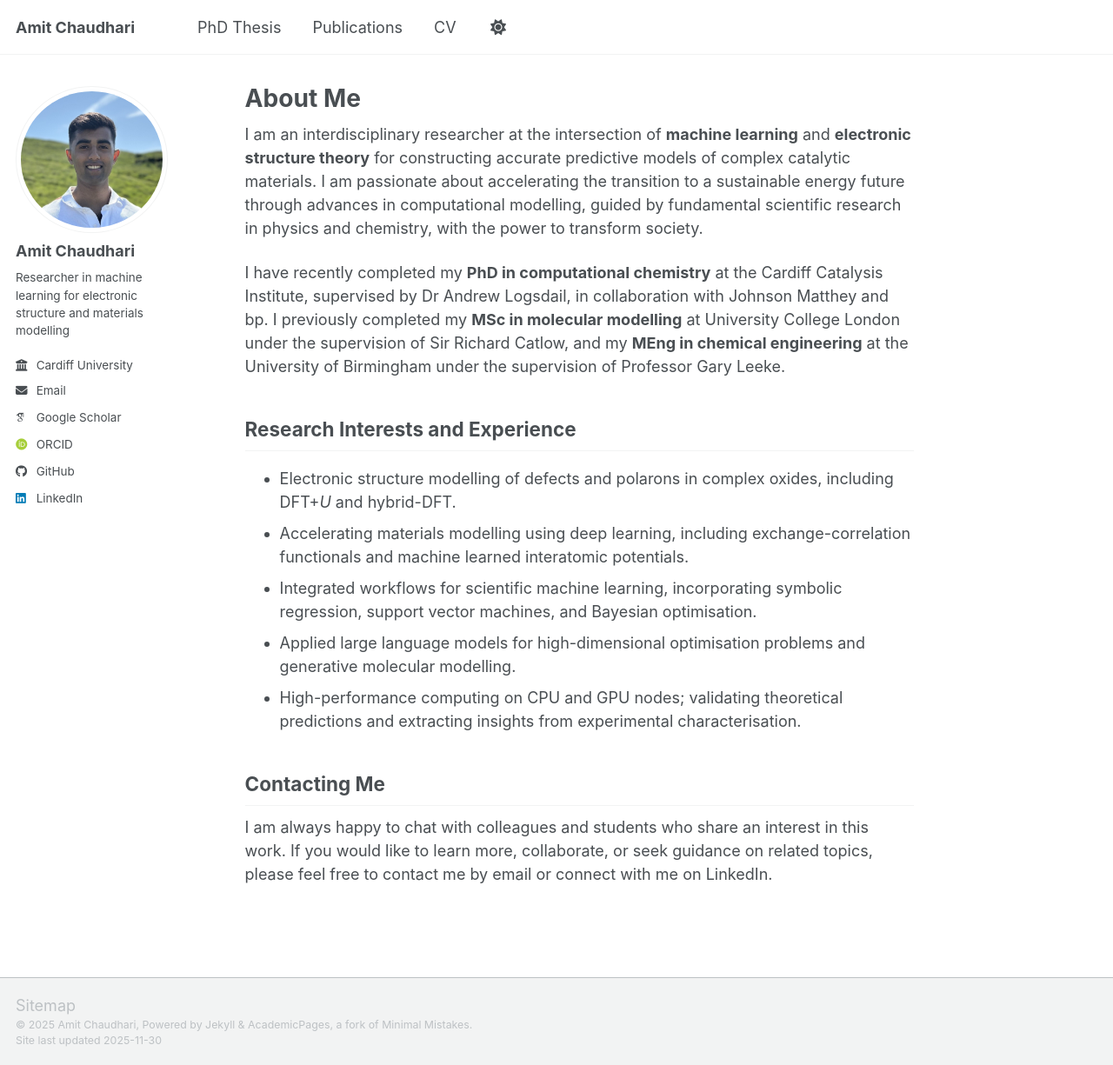
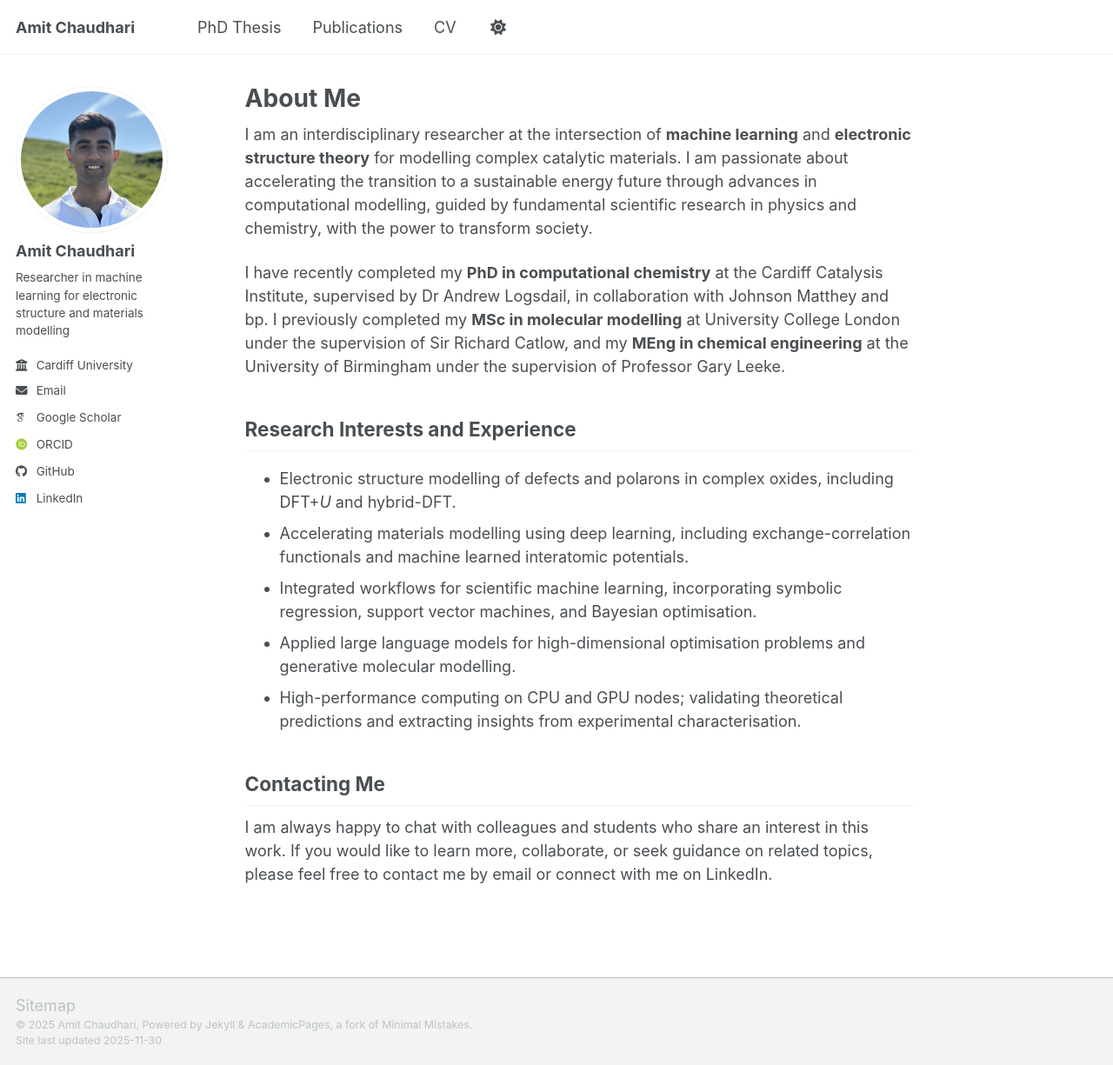
Before and after one commit to amitmc1/amitmc1.github.io, a Jekyll site: the page built from _pages/about.md, in a window 1280 px wide and 1225 px high. Shown: the whole window at 87% size. Built offline with Jekyll 4.4.1, drawn with Linux system fonts in a browser that asks for light colours; some web fonts are replaced; a script bundle is joined from its source files by our own code; library files that are not in the unit come from our copies.

Commit message:
Update about.md

```diff
--- a/_pages/about.md
+++ b/_pages/about.md
@@ -7,7 +7,7 @@
   - /about.html
 ---
 
-I am an interdisciplinary researcher at the intersection of <strong>machine learning</strong> and <strong>electronic structure theory</strong> for constructing accurate predictive models of complex catalytic materials. I am passionate about accelerating the transition to a sustainable energy future through advances in computational modelling, guided by fundamental scientific research in physics and chemistry, with the power to transform society.
+I am an interdisciplinary researcher at the intersection of <strong>machine learning</strong> and <strong>electronic structure theory</strong> for modelling complex catalytic materials. I am passionate about accelerating the transition to a sustainable energy future through advances in computational modelling, guided by fundamental scientific research in physics and chemistry, with the power to transform society.
 
 <p></p>
 
```
